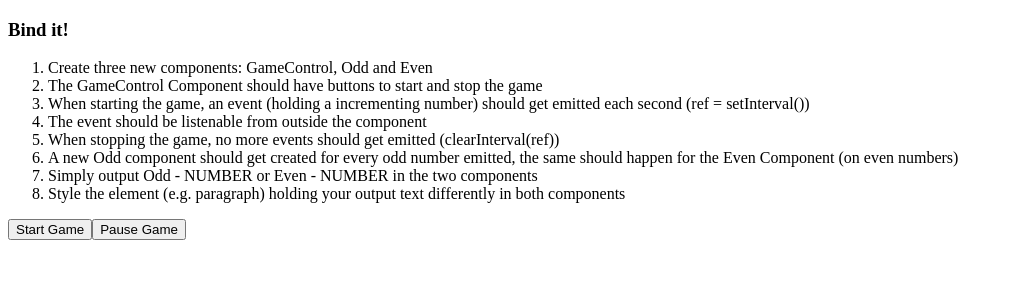
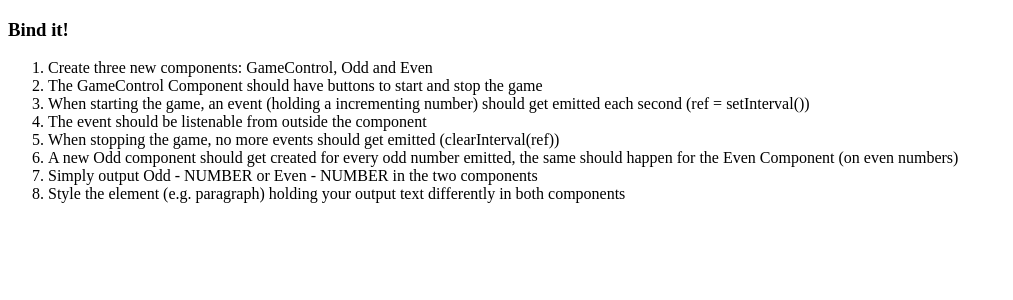
Before and after one commit to DavidNovo/AngularDataBinding4, an Angular app: page / in a window 1280 px wide. Shown: the top 300 px of the page, without its empty margins (0-1013 px from the left). Built offline with nearby package versions, Linux system fonts and the light colour scheme.

Commit message:
resetting the app to the beginning
/I accidently downloaded the solution to the problem, not the starting app.  That is why there are so many deletions.

```diff
--- a/src/app/app.component.html
+++ b/src/app/app.component.html
@@ -14,15 +14,4 @@
       </ol>
     </div>
   </div>
-  <div class="row">
-    <div class="col-xs-12">
-      <app-game-control (intervalFired)="onIntervalFired($event)"></app-game-control>
-    </div>
-  </div>
-  <div class="row">
-    <div class="col-xs-12">
-      <app-odd *ngFor="let oddNumber of oddNumbers" [number]="oddNumber"></app-odd>
-      <app-even *ngFor="let evenNumber of evenNumbers" [number]="evenNumber"></app-even>
-    </div>
-  </div>
 </div>
--- a/src/app/app.component.ts
+++ b/src/app/app.component.ts
@@ -6,14 +6,4 @@ import { Component } from '@angular/core';
   styleUrls: ['./app.component.css']
 })
 export class AppComponent {
-  oddNumbers: number[] = [];
-  evenNumbers: number[] = [];
-
-  onIntervalFired(firedNumber: number) {
-    if (firedNumber % 2 === 0) {
-      this.evenNumbers.push(firedNumber);
-    } else {
-      this.oddNumbers.push(firedNumber);
-    }
-  }
 }
--- a/src/app/even/even.component.css
+++ /dev/null
@@ -1,3 +0,0 @@
-p {
-  color: green;
-}
--- a/src/app/even/even.component.html
+++ /dev/null
@@ -1 +0,0 @@
-<p>Even - {{ number }}</p>
--- a/src/app/even/even.component.ts
+++ /dev/null
@@ -1,16 +0,0 @@
-import { Component, OnInit, Input } from '@angular/core';
-
-@Component({
-  selector: 'app-even',
-  templateUrl: './even.component.html',
-  styleUrls: ['./even.component.css']
-})
-export class EvenComponent implements OnInit {
-  @Input() number: number;
-
-  constructor() { }
-
-  ngOnInit() {
-  }
-
-}
--- a/src/app/game-control/game-control.component.html
+++ /dev/null
@@ -1,2 +0,0 @@
-<button class="btn btn-success" (click)="onStartGame()">Start Game</button>
-<button class="btn btn-danger" (click)="onPauseGame()">Pause Game</button>
--- a/src/app/game-control/game-control.component.ts
+++ /dev/null
@@ -1,29 +0,0 @@
-import { Component, OnInit, EventEmitter, Output } from '@angular/core';
-
-@Component({
-  selector: 'app-game-control',
-  templateUrl: './game-control.component.html',
-  styleUrls: ['./game-control.component.css']
-})
-export class GameControlComponent implements OnInit {
-  @Output() intervalFired = new EventEmitter<number>();
-  interval;
-  lastNumber = 0;
-
-  constructor() { }
-
-  ngOnInit() {
-  }
-
-  onStartGame() {
-    this.interval = setInterval(() => {
-      this.intervalFired.emit(this.lastNumber + 1);
-      this.lastNumber++;
-    }, 1000);
-  }
-
-  onPauseGame() {
-    clearInterval(this.interval);
-  }
-
-}
--- a/src/app/odd/odd.component.css
+++ /dev/null
@@ -1,3 +0,0 @@
-p {
-  color: blue;
-}
--- a/src/app/odd/odd.component.html
+++ /dev/null
@@ -1 +0,0 @@
-<p>Odd - {{ number }}</p>
--- a/src/app/odd/odd.component.ts
+++ /dev/null
@@ -1,16 +0,0 @@
-import { Component, OnInit, Input } from '@angular/core';
-
-@Component({
-  selector: 'app-odd',
-  templateUrl: './odd.component.html',
-  styleUrls: ['./odd.component.css']
-})
-export class OddComponent implements OnInit {
-  @Input() number: number;
-
-  constructor() { }
-
-  ngOnInit() {
-  }
-
-}
```
Also changed, not shown: src/app/app.module.ts (+1 -7 lines), src/app/game-control/game-control.component.css (deleted).
